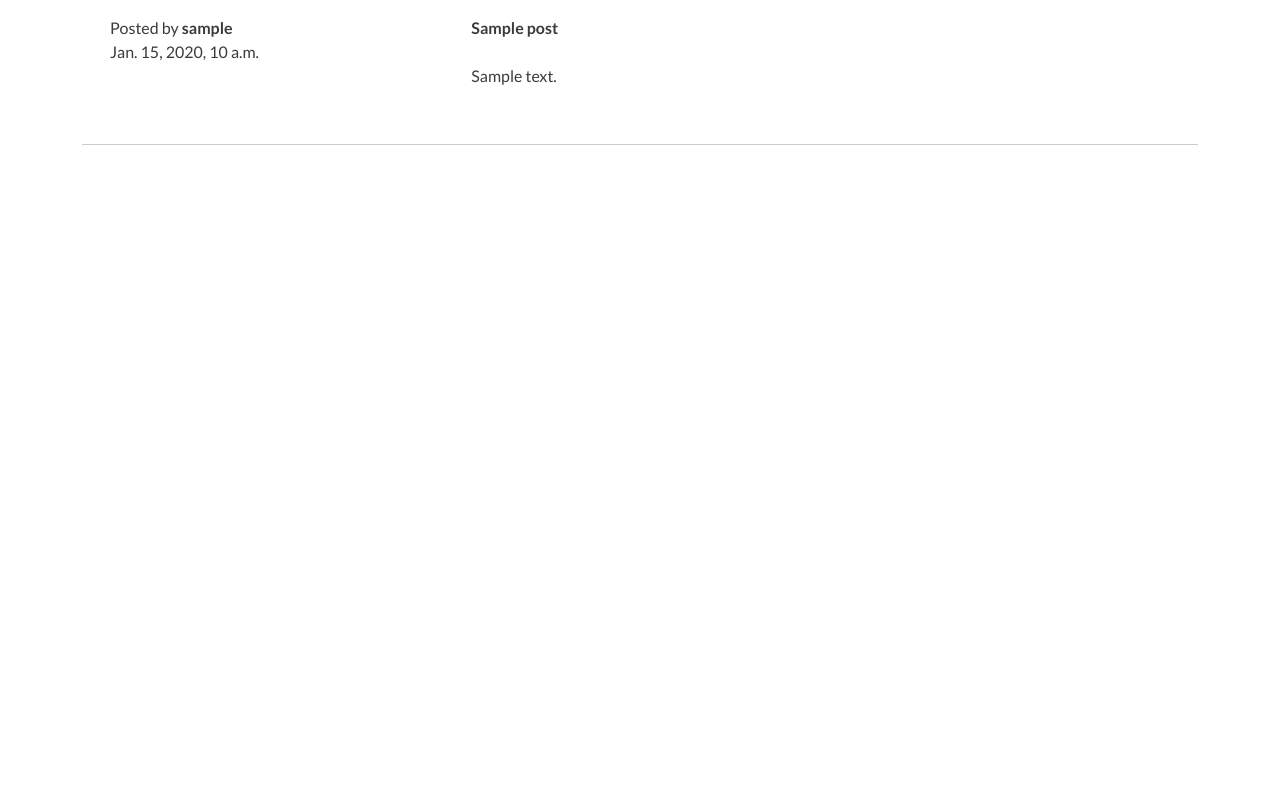
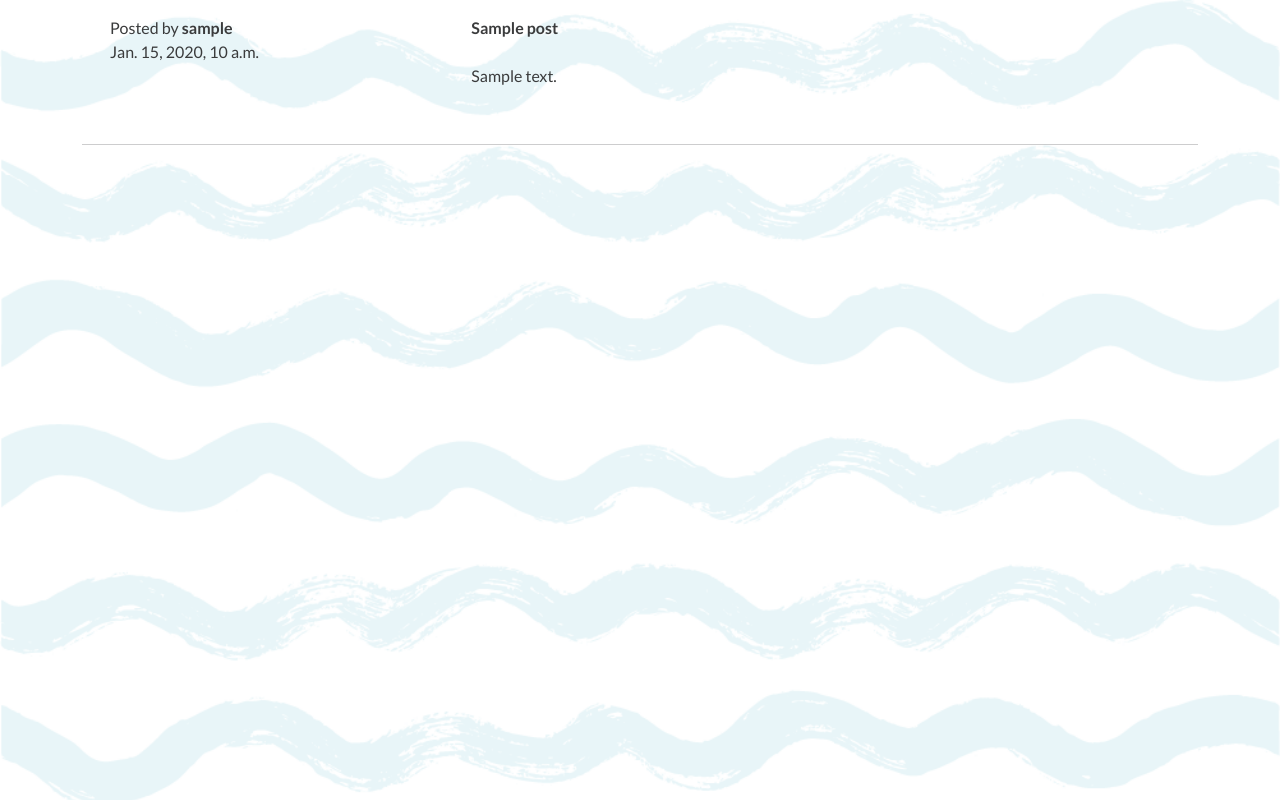
Before and after one commit to lienebriede/jurtaka-hiking-forum, a Django app: page / in a window 1280 px wide. Run offline with Django 4.2, Linux system fonts and the light colour scheme; tables that the repository leaves empty hold one stand-in row (values such as "Sample post").

Commit message:
Add favicon and background

```diff
--- a/static/css/style.css
+++ b/static/css/style.css
@@ -3,6 +3,9 @@
 
 
 body {
+    background: url("../images/background_wave.png");
+    background-size: cover;
+    background-repeat: repeat;
     font-family: "Lato",
         sans-serif;
     color: #3a3b3c;
--- a/templates/base.html
+++ b/templates/base.html
@@ -9,6 +9,10 @@
     <meta charset="UTF-8">
     <meta name="viewport" content="width=device-width, initial-scale=1.0">
     <title>Jurtaka Hiking Forum</title>
+    <!-- Favicon -->
+    <link rel="apple-touch-icon" sizes="180x180" href="../static/favicon/apple-touch-icon.png">
+    <link rel="icon" type="image/png" sizes="32x32" href="../static/favicon/favicon-16x16.png">
+    <link rel="icon" type="image/png" sizes="16x16" href="../static/favicon/favicon-32x32.png">
     <!-- Bootstrap CSS -->
     <link href="https://cdn.jsdelivr.net/npm/bootstrap@5.3.3/dist/css/bootstrap.min.css" rel="stylesheet"
         integrity="sha384-QWTKZyjpPEjISv5WaRU9OFeRpok6YctnYmDr5pNlyT2bRjXh0JMhjY6hW+ALEwIH" crossorigin="anonymous">
```
Also changed, not shown: static/favicon/apple-touch-icon.png (added), static/favicon/favicon-16x16.png (added), static/favicon/favicon-32x32.png (added), static/images/background_wave.png (added).
